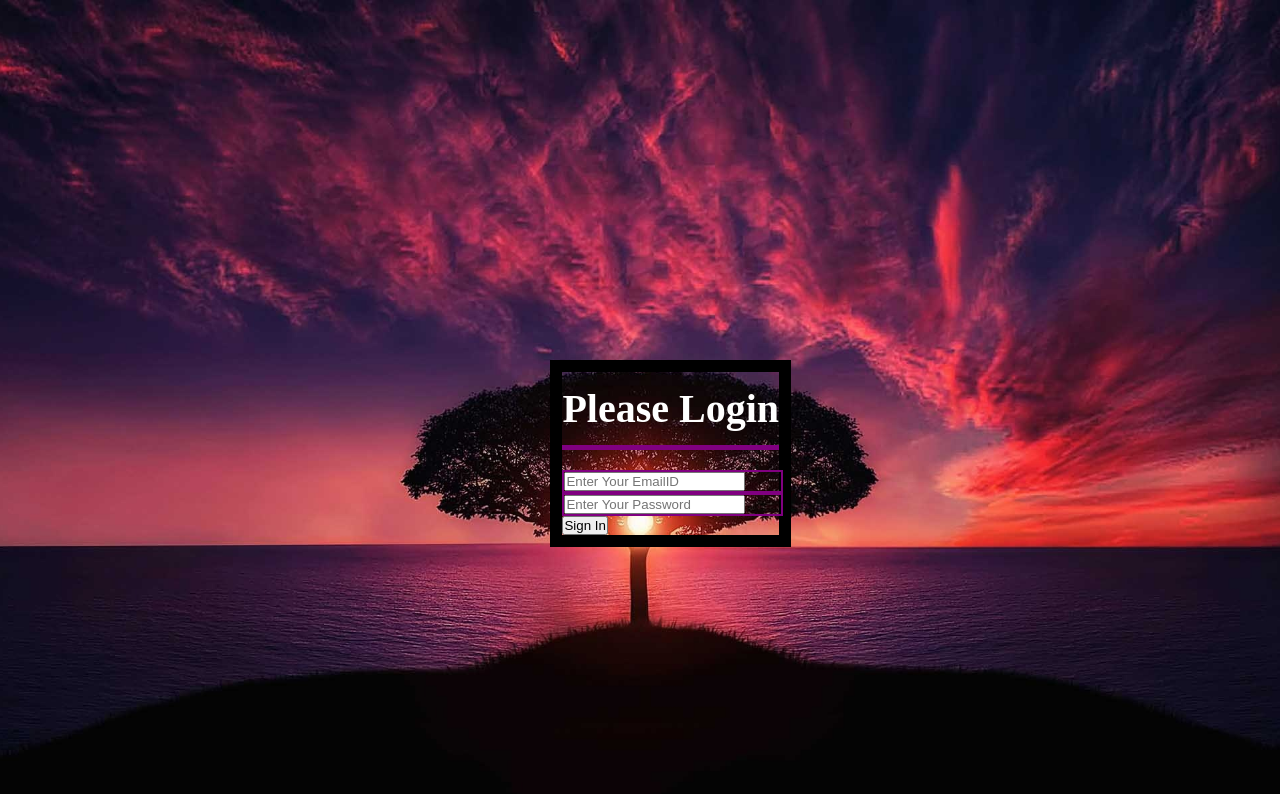
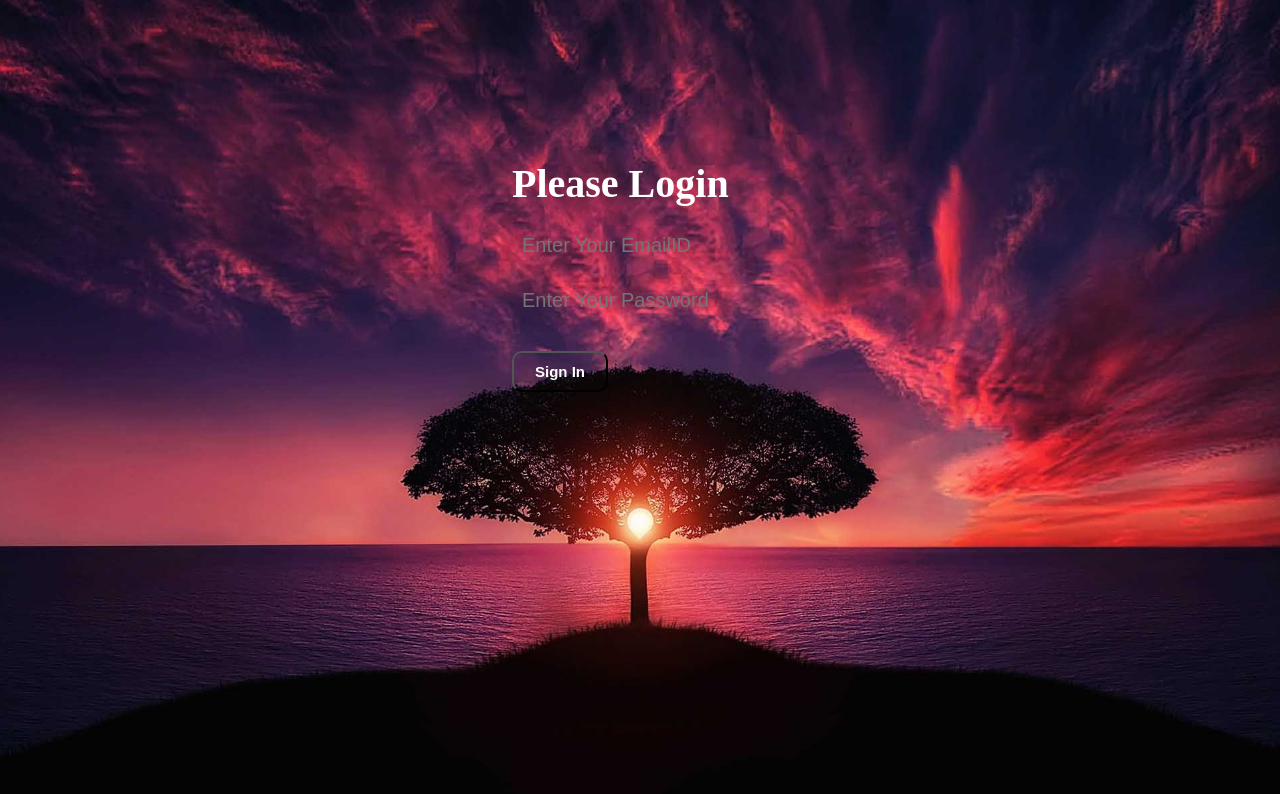
Before and after one commit to Vipinchaudhary31122002/Transparent_Login_Form, a plain HTML site: page Index.html in a window 1280 px wide. Drawn offline with Linux system fonts and the light colour scheme.

Commit message:
video completed upto 36:50

```diff
--- a/Index.css
+++ b/Index.css
@@ -2,24 +2,53 @@
 	margin: 0;
 	padding: 0;
 }
+
 body{
 	background: url(Bg.jpg) no-repeat center center fixed;
 	background-size: cover;
 }
+
 .container{
-	border: 12px solid black;
 	color: white;
 	position: absolute;
-	top: 45%;
-	left: 43%;
+	top: 20%;
+	left: 40%;
 }
+
 .container h1{
+	display: inline-block;
 	font-size: 40px;
-	border-bottom: 5px solid purple;
-	margin-bottom: 20px;
-	padding: 13px 0;
 }
+
 .box{
-	border: 2px solid purple;
 	width: 100%;
+	margin: 22px 0px;
 }
+
+.box input{
+	background: none;
+	border-radius: 10px;
+	width: 100%;
+	border: none;
+	outline: none;
+	font-size: 20px;
+	color: white;
+	padding: 5px 10px;
+}
+
+.btn{
+	cursor: pointer;
+	outline: none;
+	margin: 12px 0;
+	padding: 10px 21px;
+	border-radius: 10px;
+	color: white;
+	background: transparent;
+	font-weight: bold;
+	font-size: 15px;
+}
+
+.btn:hover{
+	color: black;
+	background: white;
+}
```
